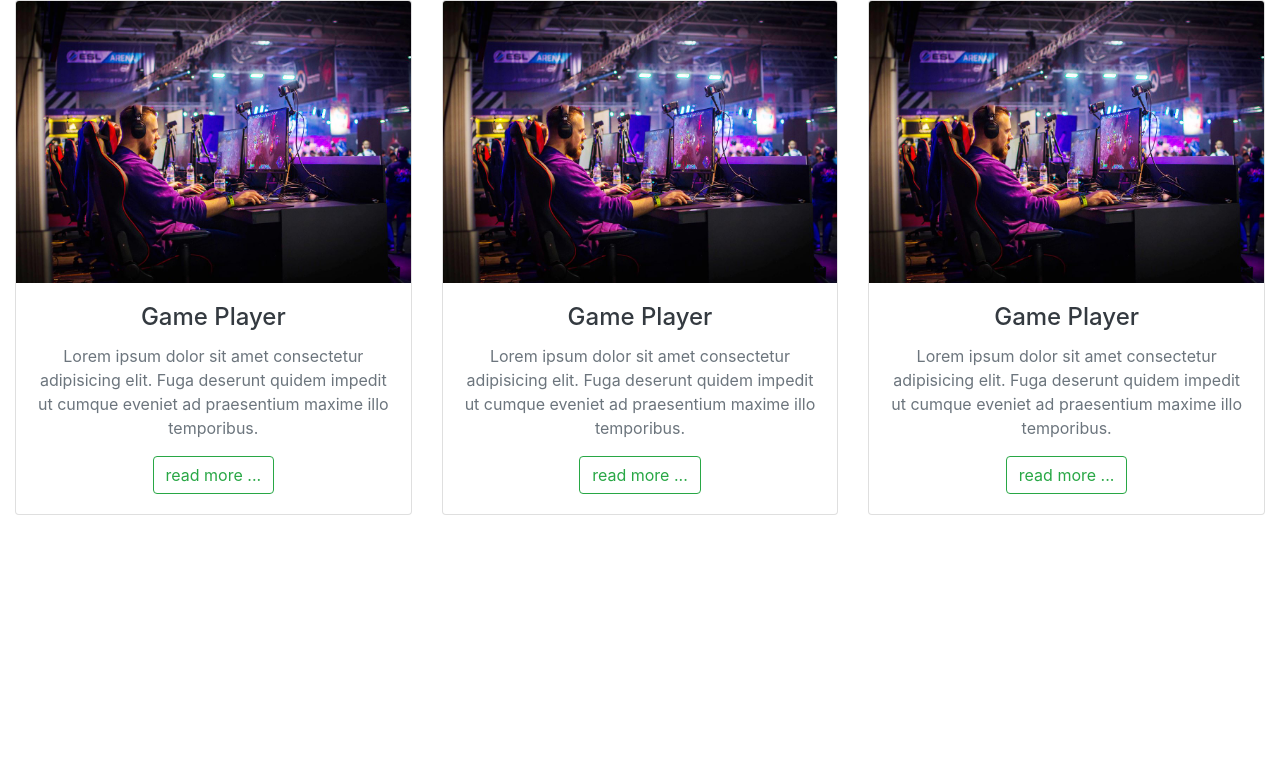
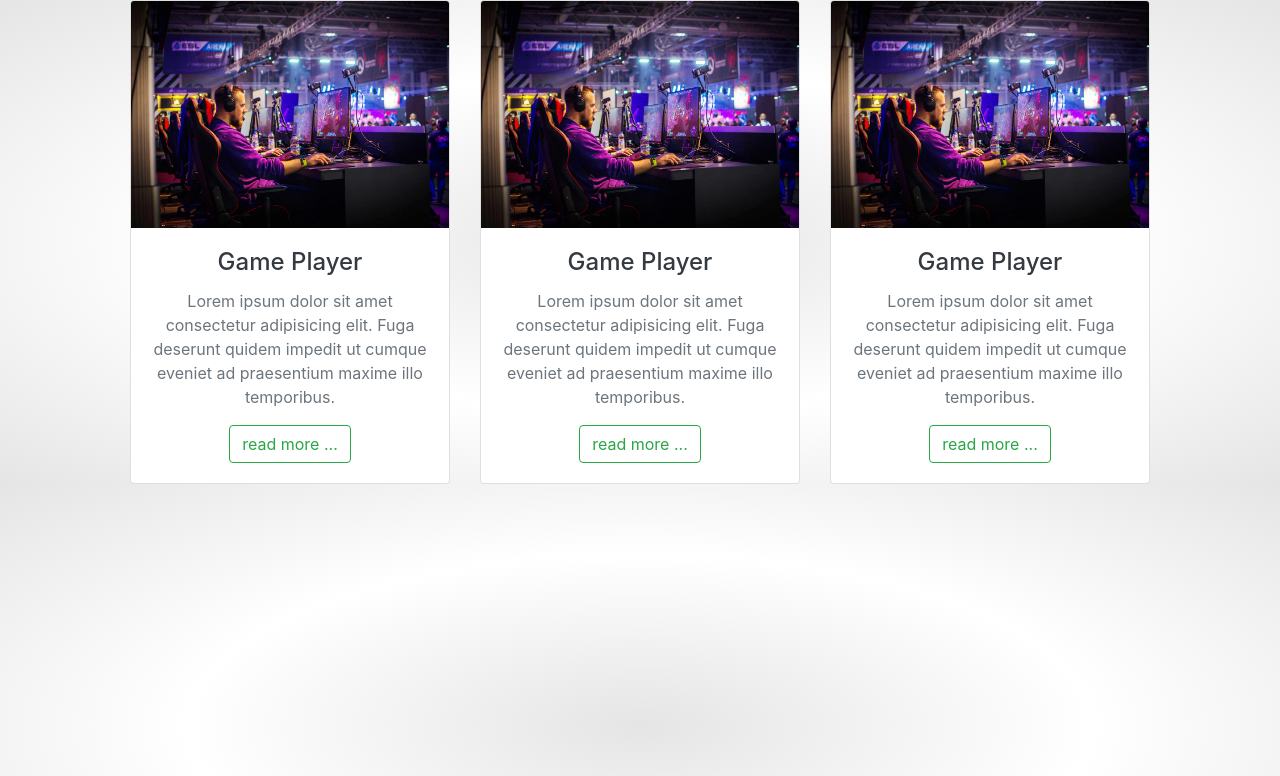
Before and after one commit to bikale/react-bootstrap, a React (Create React App) app: page / in a window 1280 px wide. Shown: the top 776 px of the page. Built offline with nearby package versions, Linux system fonts and the light colour scheme.

Commit message:
add shadow to cards

```diff
--- a/src/components/Card.js
+++ b/src/components/Card.js
@@ -1,5 +1,6 @@
 import React from 'react';
 import img1 from '../assets/game.jpg';
+import './card-style.css'
 export default function Card(props) {
   return (
     <div>
--- a/src/components/card-style.css
+++ b/src/components/card-style.css
@@ -1,4 +1,10 @@
 body {
-background: radial-gradient();
+  background: radial-gradient(#e5e5e5, #ffff, #e5e5e5);
+}
+.card {
+  width: 20rem;
+}
 
+.card:hover {
+  box-shadow: 5px 10px 20px 1px rgba(0, 0, 0, 0.253) !important;
 }
```
